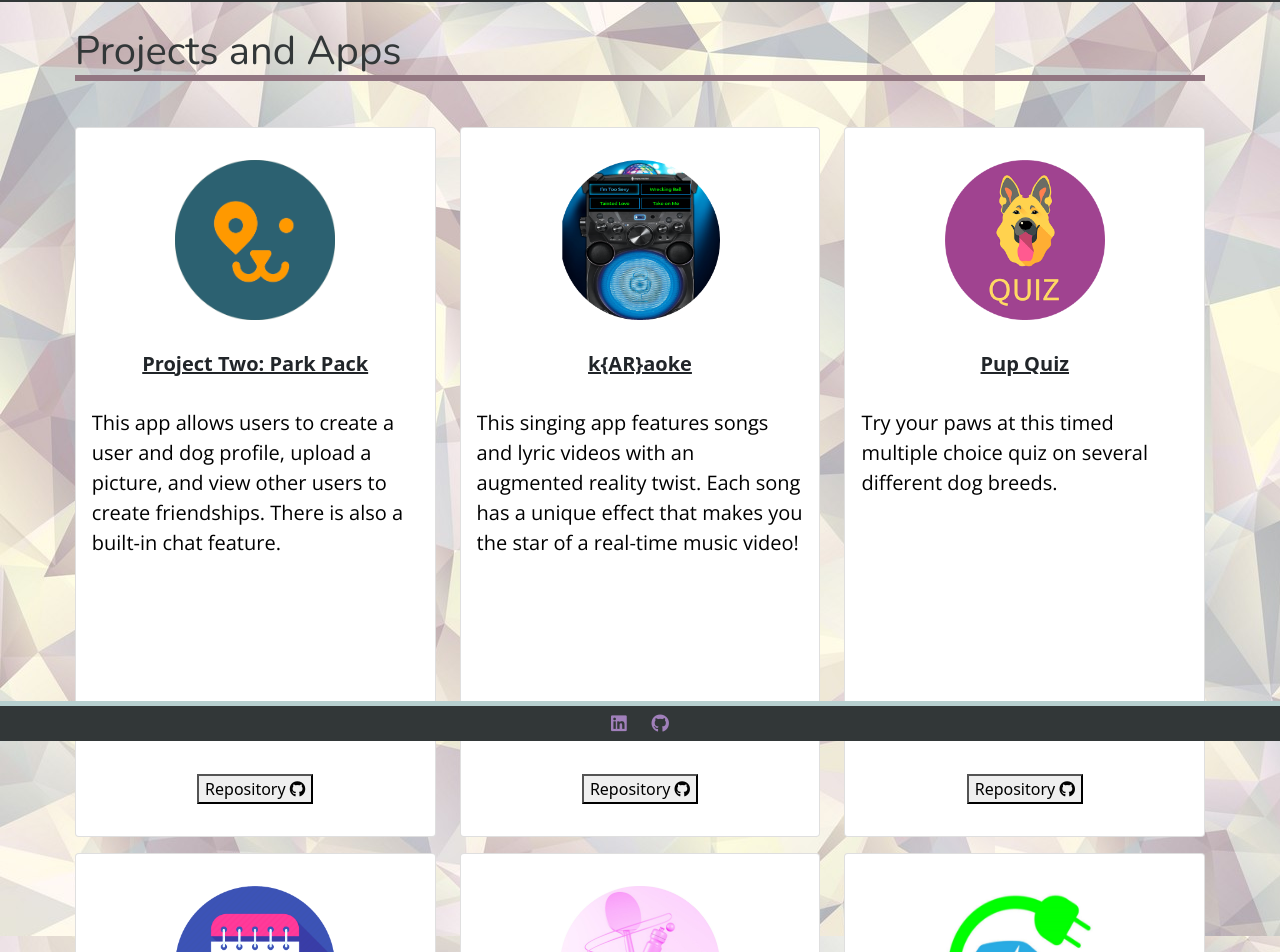
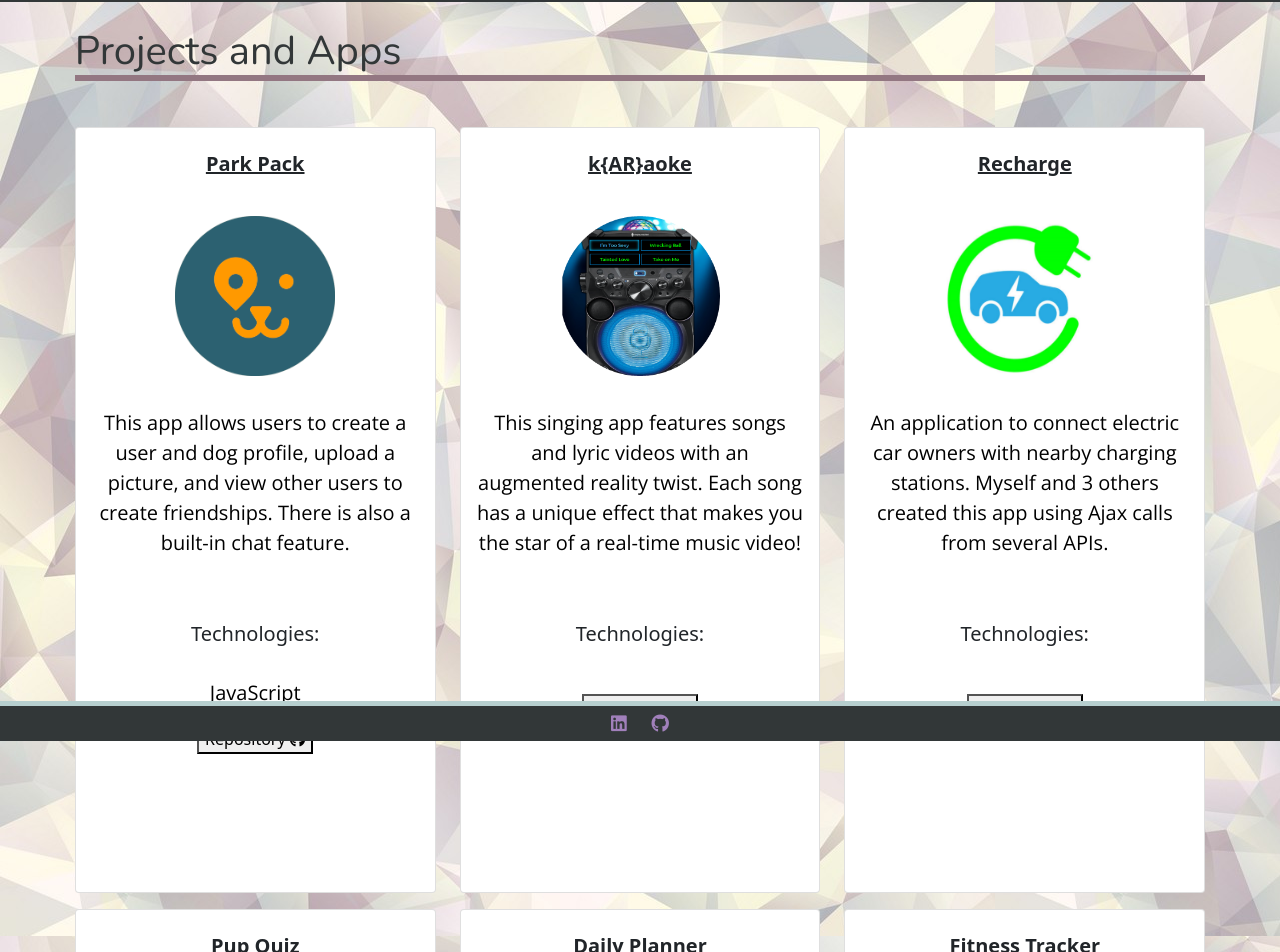
Before and after one commit to markkimeyer/reactProfile, a React (Create React App) app in the folder client/: page /gallery in a window 1280 px wide. Shown: the part 59-1011 px from the top of the page. Built offline with nearby package versions, Linux system fonts and the light colour scheme.

Commit message:
added project tech

```diff
--- a/client/src/components/Card/index.js
+++ b/client/src/components/Card/index.js
@@ -6,17 +6,19 @@ function Card(props) {
     return (
         <div class="col-lg-4 col-md-6 col-sm-12">
             <div class="card project-card">
+            <br/>
+            <h5 className="card-title"
+                    style={{textDecorationLine: 'underline', textAlign: 'center', fontWeight: 'bold'}}>{props.title}</h5>
                <a href={props.live}><img className="img-fluid card-img-top project-img" src={props.image} alt={props.alt}/></a>
-                <div className="card-body">
-                    <h5 className="card-title"
-                    style={{textDecorationLine: 'underline', textAlign: 'center', fontWeight: 'bold'}}>{props.title}</h5>
-                    <br></br>
+                <div className="card-body" style={{textAlign: 'center'}}>
                     <p className="card-text">{props.description}</p>
                     <br></br>
-                    <div style = {{display: 'flex', justifyContent: 'center'}}>
-                    <a href = {props.repo}><button id="project-one-repo">Repository <i class="fab fa-github"></i></button>
+                        <br></br>
+                    <h5 classname="technologies">Technologies:</h5>
+                    <br/>
+                    <p> {props.tech}</p>
+                    <a href = {props.repo}><button id="github" >Repository <i class="fab fa-github"></i></button>
                     </a>
-                    </div>
                 </div>
             </div>
         </div>
--- a/client/src/components/Card/style.css
+++ b/client/src/components/Card/style.css
@@ -2,11 +2,9 @@
     align-items: center;
     /* border: rgb(120, 194, 211) 5px solid; */
     margin-bottom: 1rem;
+    display: flex;
 }
-/*
-.card-body {
-    min-height: 12rem;
-} */
+
 
 .card-body p {
     max-height: 22rem;
@@ -33,7 +31,7 @@ button:hover {
     font-weight: 600;
 }
 
-.card-body a {
-    position: absolute;
+button {
     bottom: 2rem;
+    /* position: absolute; */
 }
--- a/client/src/data/projects.js
+++ b/client/src/data/projects.js
@@ -6,9 +6,10 @@ export default [
         "image": "/Images/parkpackcircle.png",
         "alt": "project four screenshot",
         "live": "https://park-pack.herokuapp.com/",
-         "title": "Project Two: Park Pack",
+         "title": "Park Pack",
          "description": "This app allows users to create a user and dog profile, upload a picture, and view other users to create friendships. There is also a built-in chat feature.",
-        "repo": "https://github.com/markkimeyer/park-pack"
+        "repo": "https://github.com/markkimeyer/park-pack",
+        "tech": "JavaScript"
     },
     {
         "image": "/Images/karaoke.png",
@@ -19,12 +20,21 @@ export default [
         "repo": "https://github.com/markkimeyer/park-pack"
     },
     {
+        "image": "/Images/caricon.jpg",
+        "alt": "Recharge",
+        "live": "https://markkimeyer.github.io/RechargeCarApp/",
+         "title": "Recharge",
+         "description": "An application to connect electric car owners with nearby charging stations. Myself and 3 others created this app using Ajax calls from several APIs.",
+        "repo": "https://github.com/markkimeyer/RechargeCarApp"
+    },
+    {
         "image": "/Images/quizmvcircle.png",
         "alt": "Quiz Whiz",
         "live": "https://markkimeyer.github.io/codeQUIZ/",
          "title": "Pup Quiz",
          "description": "Try your paws at this timed multiple choice quiz on several different dog breeds.",
-        "repo": "https://github.com/markkimeyer/codeQUIZ"
+        "repo": "https://github.com/markkimeyer/codeQUIZ",
+        "tech": ["Vanilla Javascript", ", ", "HTML", ", ","bootstrap"]
     }
     ,
     {
@@ -44,14 +54,7 @@ export default [
          "description": "This app allows users to view, create, and track daily workouts. Multiple exercises in a workout can be logged and are then encorporated into totals, stats, and range.",
         "repo": "https://github.com/markkimeyer/fitness-tracker"
     },
-    {
-        "image": "/Images/caricon.jpg",
-        "alt": "Recharge",
-        "live": "https://markkimeyer.github.io/RechargeCarApp/",
-         "title": "Project One: Recharge",
-         "description": "An application to connect electric car owners with nearby charging stations. Myself and 3 others created this app using Ajax calls from several APIs.",
-        "repo": "https://github.com/markkimeyer/RechargeCarApp"
-    },
+
     {
         "image": "/Images/EMPdirect.png",
         "alt": "Employee Directory",
--- a/client/src/pages/Gallery.js
+++ b/client/src/pages/Gallery.js
@@ -24,6 +24,7 @@ const Gallery = () => {
                      title= {project.title}
                      description = {project.description}
                     repo= {project.repo}
+                    tech= {project.tech}
                         />))}
 
                         </Row>
```
